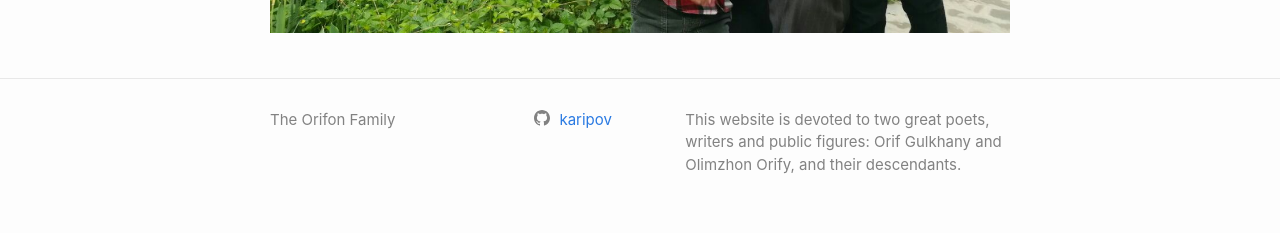
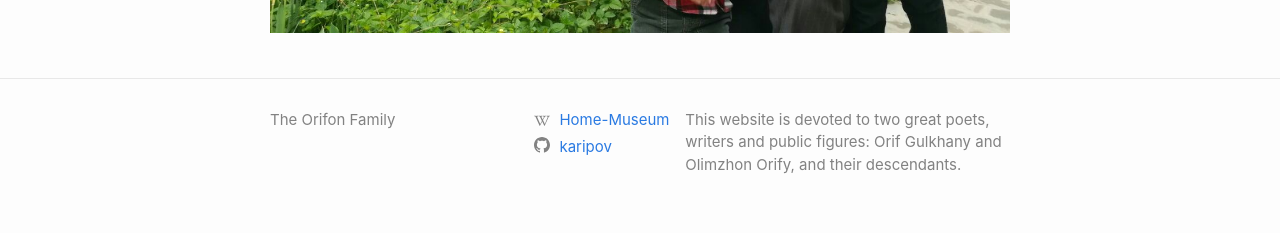
Before and after one commit to karipov/orifon, a Jekyll site: the page built from index.md, in a window 1280 px wide. Shown: the part 1475-1708 px from the top of the page. Built offline with Jekyll 4.4.1, drawn with Linux system fonts in a browser that asks for light colours.

Commit message:
new wikipedia social footer

```diff
--- a/_config.yml
+++ b/_config.yml
@@ -8,6 +8,8 @@ description: >- # this means to ignore newlines until "baseurl:"
 baseurl: ""
 url: "http://orifon.com"
 github_username: karipov
+wikipedia_ru: Дом-музей_Орифа_Гульхани
+wikipedia_page_name: Home-Museum
 
 # Build settings
 markdown: kramdown
--- a/_includes/social.html
+++ b/_includes/social.html
@@ -2,6 +2,7 @@
   {%- if site.dribbble_username -%}<li><a href="https://dribbble.com/{{ site.dribbble_username| cgi_escape | escape }}"><svg class="svg-icon"><use xlink:href="{{ '/assets/minima-social-icons.svg#dribbble' | relative_url }}"></use></svg> <span class="username">{{ site.dribbble_username| escape }}</span></a></li>{%- endif -%}
   {%- if site.facebook_username -%}<li><a href="https://www.facebook.com/{{ site.facebook_username| cgi_escape | escape }}"><svg class="svg-icon"><use xlink:href="{{ '/assets/minima-social-icons.svg#facebook' | relative_url }}"></use></svg> <span class="username">{{ site.facebook_username| escape }}</span></a></li>{%- endif -%}
   {%- if site.flickr_username -%}<li><a href="https://www.flickr.com/photos/{{ site.flickr_username| cgi_escape | escape }}"><svg class="svg-icon"><use xlink:href="{{ '/assets/minima-social-icons.svg#flickr' | relative_url }}"></use></svg> <span class="username">{{ site.flickr_username| escape }}</span></a></li>{%- endif -%}
+  {%- if site.wikipedia_ru -%}<li><a href="https://ru.wikipedia.org/wiki/{{ site.wikipedia_ru| cgi_escape | escape }}"><svg class="svg-icon grey"><use xlink:href="{{ '/assets/minima-social-icons.svg#wikipedia_ru' | relative_url }}"></use></svg> <span class="username">{{ site.wikipedia_page_name| escape }}</span></a></li>{%- endif -%}
   {%- if site.github_username -%}<li><a href="https://github.com/{{ site.github_username| cgi_escape | escape }}"><svg class="svg-icon"><use xlink:href="{{ '/assets/minima-social-icons.svg#github' | relative_url }}"></use></svg> <span class="username">{{ site.github_username| escape }}</span></a></li>{%- endif -%}
   {%- if site.instagram_username -%}<li><a href="https://instagram.com/{{ site.instagram_username| cgi_escape | escape }}"><svg class="svg-icon"><use xlink:href="{{ '/assets/minima-social-icons.svg#instagram' | relative_url }}"></use></svg> <span class="username">{{ site.instagram_username| escape }}</span></a></li>{%- endif -%}
   {%- if site.linkedin_username -%}<li><a href="https://www.linkedin.com/in/{{ site.linkedin_username| cgi_escape | escape }}"><svg class="svg-icon"><use xlink:href="{{ '/assets/minima-social-icons.svg#linkedin' | relative_url }}"></use></svg> <span class="username">{{ site.linkedin_username| escape }}</span></a></li>{%- endif -%}
```
Also changed, not shown: assets/minima-social-icons.svg.
